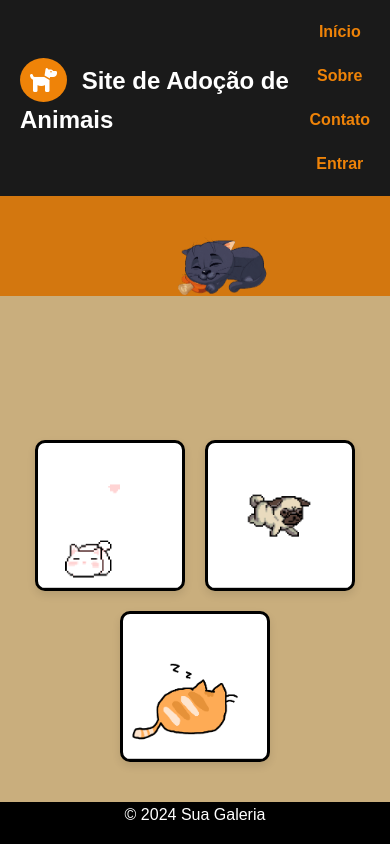
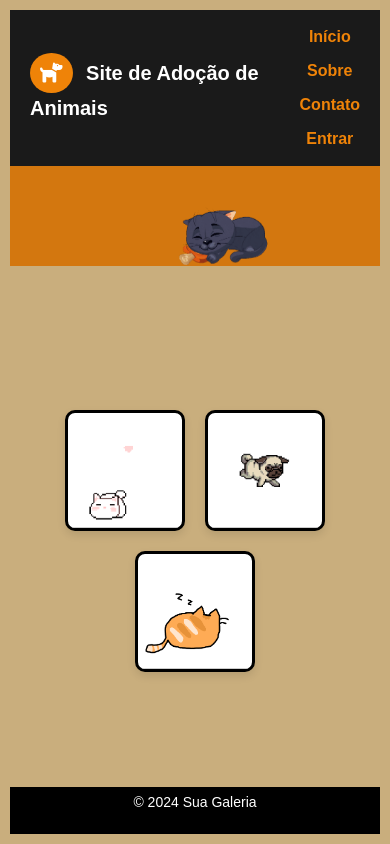
Before and after one commit to van-g206/SitePet, a plain HTML site: page index.html in a window 390 px wide. Drawn offline with nearby package versions, Linux system fonts and the light colour scheme.

Commit message:
Add files via upload
alterações

```diff
--- a/formata.css
+++ b/formata.css
@@ -168,7 +168,7 @@ footer {
   color: white;
 }
 
-@media (max-width: 600px) {
+@media (max-width: 768px) {
   #contact, #about {
     left: 50%;
     transform: translateX(-50%);
@@ -193,4 +193,28 @@ footer {
   nav ul li {
     margin: 10px 0;
   }
+
+  body {
+    padding: 10px;
+  }
 }
+
+@media (max-width: 480px) {
+  nav .logo {
+    font-size: 20px;
+  }
+
+  nav ul li {
+    margin: 5px 0;
+  }
+
+  .polaroid {
+    width: 90%;
+    max-width: 120px;
+  }
+
+  footer {
+    padding: 5px;
+    font-size: 14px;
+  }
+}
```
